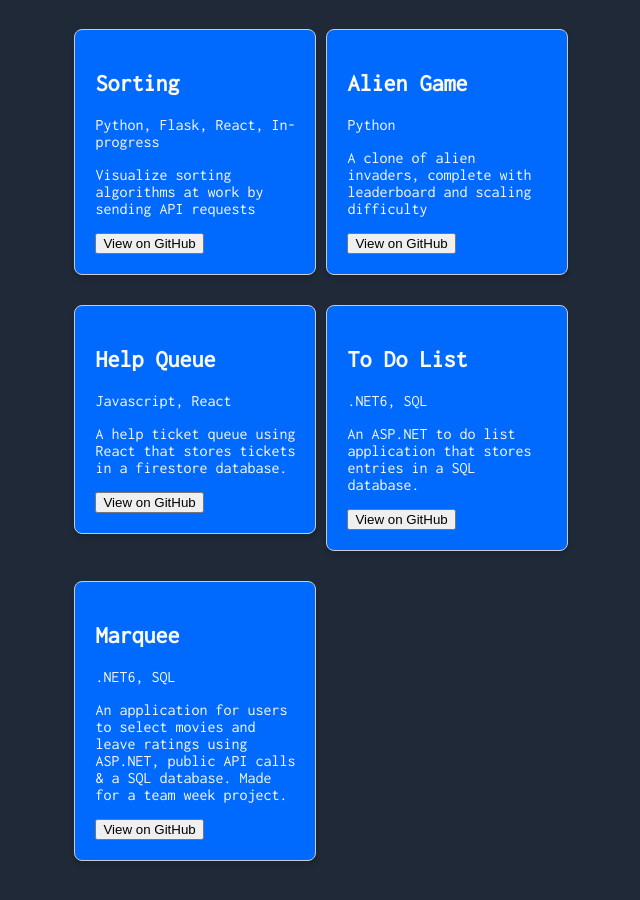
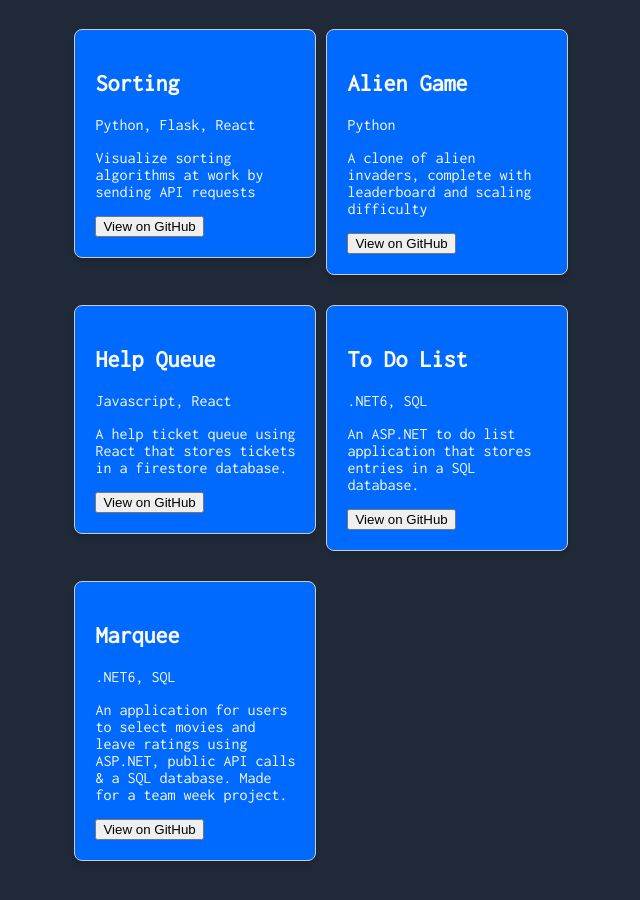
Before and after one commit to alexiusvdt/profile, a React (Create React App) app: page / in a window 1280 px wide. Shown: the part 2255-3155 px from the top of the page, without its empty margins (252-892 px from the left). Built offline with nearby package versions, Linux system fonts and the light colour scheme.

Commit message:
add linting to main push workflow

```diff
--- a/src/config.js
+++ b/src/config.js
@@ -33,7 +33,7 @@ export const config = {
       name: 'Sorting',
       url: 'https://github.com/alexiusvdt/sorting',
       blurb: 'Visualize sorting algorithms at work by sending API requests',
-      features: 'Python, Flask, React, In-progress',
+      features: 'Python, Flask, React'
     },
     {
       name: 'Alien Game',
```
Also changed, not shown: 1 other file (tests, documents, lock files or other folders).
